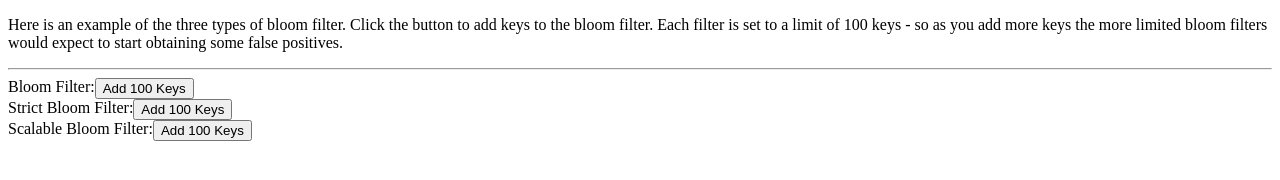
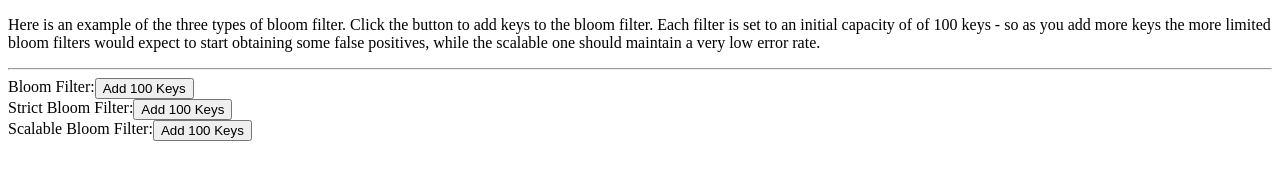
Before and after one commit to dsummersl/bloomfilters, a website: page index.html in a window 1280 px wide. Drawn offline with nearby package versions, Linux system fonts and the light colour scheme.

Commit message:
updated explanation and version bump for npm

```diff
--- a/index.html
+++ b/index.html
@@ -70,8 +70,11 @@
   </head>
   <body>
     <p>
-    Here is an example of the three types of bloom filter. Click the button to add keys to the bloom filter. Each filter is set to a limit
-    of 100 keys - so as you add more keys the more limited bloom filters would expect to start obtaining some false positives.
+    Here is an example of the three types of bloom filter. Click the button to
+    add keys to the bloom filter. Each filter is set to an initial capacity of
+    of 100 keys - so as you add more keys the more limited bloom filters would
+    expect to start obtaining some false positives, while the scalable one should
+    maintain a very low error rate.
     </p>
     <hr/>
 
--- a/package.json
+++ b/package.json
@@ -16,7 +16,7 @@
     "url": "https://github.com/dsummersl/bloomjs.git"
   },
   "main" : "./js/BloomFilter.js",
-  "version": "0.0.1",
+  "version": "0.0.2",
   "dependencies": {
     "jasmine-node": "~1.0.12",
     "coffee-script": "~1.1.3",
```
